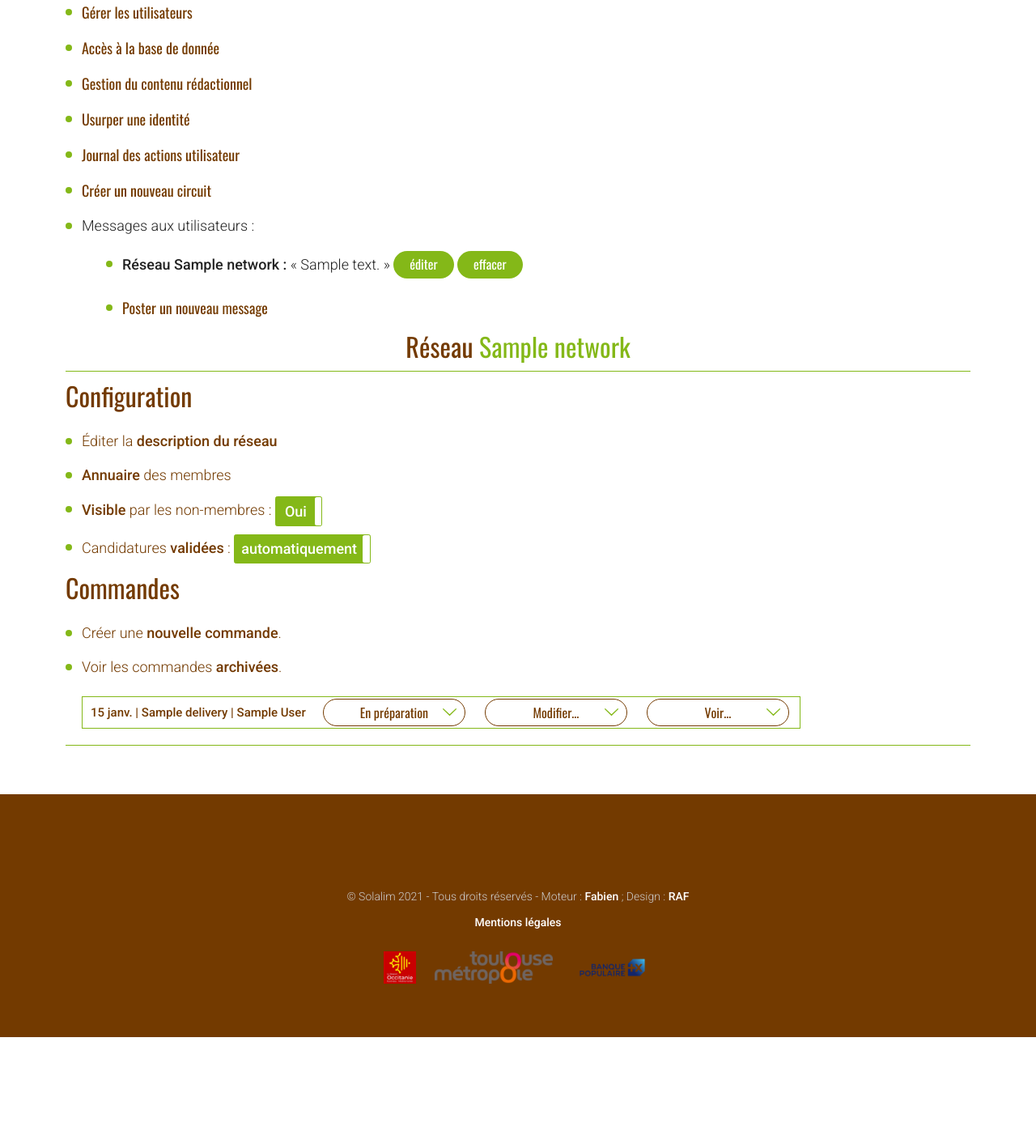
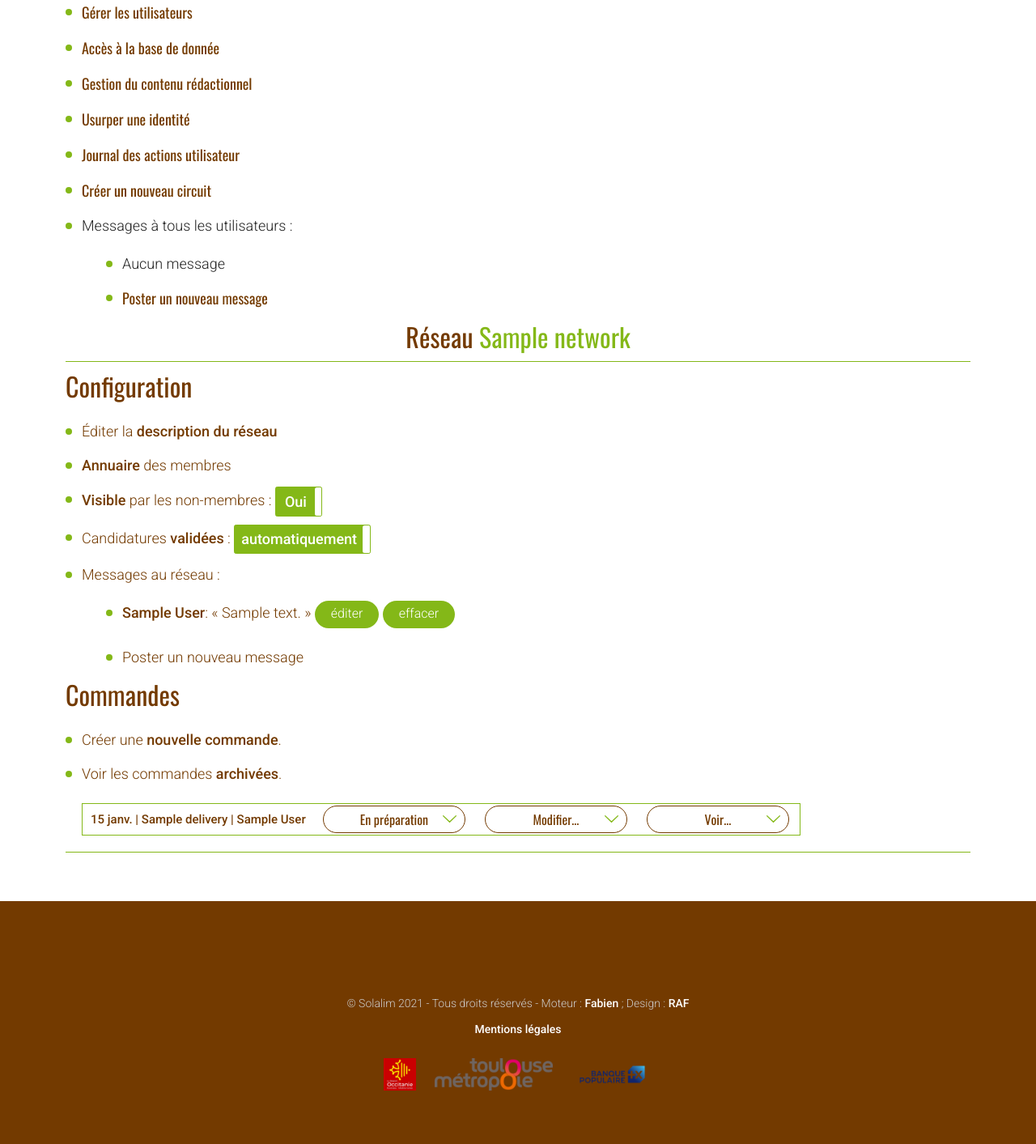
Before and after one commit to fab13n/caracole, a Django app: page /admin/reseaux.html in a window 1280 px wide. Shown: the part 351-1764 px from the top of the page at 81% size. Before the commit the page ends 1632 px from the top, so only its background shows below. Run offline with Django 3.2, Linux system fonts and the light colour scheme; a user stored in the database is signed in; tables that the repository leaves empty hold one stand-in row (values such as "Sample post"); parts of the project's set-up code (start-up, migrations or seed data) failed here and were passed over; some libraries are stand-ins or nearby versions.

Commit message:
Messages with title and limited length, without markup,

```diff
--- a/floreal/models.py
+++ b/floreal/models.py
@@ -491,7 +491,8 @@ class AdminMessage(models.Model):
     network = models.ForeignKey(
         Network, null=True, default=None, on_delete=models.CASCADE
     )
-    message = models.TextField()
+    title = models.CharField(max_length=80, default="Message")
+    message = models.CharField(max_length=280)
 
     def __str__(self):
         who = "Tout le monde" if self.network is None else "Réseau " + self.network.name
--- a/floreal/templates/admin_reseaux.html
+++ b/floreal/templates/admin_reseaux.html
@@ -247,14 +247,14 @@
             <li><a href="{% url 'view_journal' %}">Journal des actions utilisateur</a></li>
             <li> <a href="#" onclick="prompt_network_creation()">Créer un nouveau circuit</a> </li>
             {% endif %}
-            <li>Messages aux utilisateurs :
+            <li>Messages à tous les utilisateurs :
                 <ul>
                     {% for msg in messages %}
                     <li>
                         {% if msg.network %}
                         <strong>Réseau {{msg.network.name}} :</strong>
                         {% endif %}
-                        « {{msg.message|safe}} »
+                        <strong>{{msg.title}}</strong>: « {{msg.message}} »
                         <a class='button button-primary compact'
                             href="{% url 'edit_message' id=msg.id %}?next={% url 'admin' %}">éditer</a>
                             <a class='button button-primary compact'
@@ -263,7 +263,7 @@
                     {% empty %}
                     <li>Aucun message</li>
                     {% endfor %}
-                    <li><a href="{% url 'set_message' %}?next=admin">Poster un nouveau message</a></li>
+                    <li><a href="{% url 'set_message' destination='everyone'%}?next=admin">Poster un nouveau message</a></li>
                 </ul>
             </li>
         </ul>
@@ -325,6 +325,24 @@
             {% else %}{# too many candidatures #}
             <li><a href="{% url 'manage_candidacies' %}"><strong>{{nw.candidates|length}} candidatures</strong> à valider</a>.</li>
             {% endif %}{# few or many candidatures #}
+
+            {# TODO: should producers be allowed to handle messages directly? #}
+            <li>Messages au réseau :
+                <ul>
+                    {% for msg in nw.messages %}
+                    <li>
+                        <strong>{{msg.title}}</strong>: « {{msg.message}} »
+                        <a class='button button-primary compact'
+                            href="{% url 'edit_message' id=msg.id %}?next={% url 'admin' %}">éditer</a>
+                            <a class='button button-primary compact'
+                            href="{% url 'unset_message' id=msg.id %}?next={% url 'admin' %}">effacer</a>
+                    </li>
+                    {% empty %}
+                    <li>Aucun message</li>
+                    {% endfor %}
+                    <li><a href="{% url 'set_message' destination='nw-{{nw.id}}'%}?next=admin">Poster un nouveau message</a></li>
+                </ul>
+            </li>
         </ul>
         {% endif %}{# is_staff or is_network_staff or candidates #}
 
--- a/floreal/templates/set_message.html
+++ b/floreal/templates/set_message.html
@@ -2,7 +2,10 @@
 {% block custom %}
 <p>Message à destination de :
   <select name="destination">
-    {% for kv in options %}<option value="{{kv.1}}"{% if kv.1 == selected_option %}selected="selected"{% endif %}>{{kv.0}}</option>{% endfor %}
+    {% for kv in options %}<option value="{{kv.1}}" {% if kv.1 == selected_option %}selected="selected" {% endif %}>
+      {{kv.0}}</option>{% endfor %}
   </select>
+  <input id="message_title" type="text" name="message_title" maxlength="80" value="{{message_title|escape}}"
+    maxlength="{{title_maxlength}}" />
 </p>
 {% endblock %}
--- a/floreal/urls.py
+++ b/floreal/urls.py
@@ -80,8 +80,8 @@ urlpatterns = [
     # API calls
     path('dv-<id:delivery>/set-state/<state>', views.set_delivery_state, name='set_delivery_state'),
     re_path(r'^dv-(?P<delivery>[0-9]+)/set-name/(?P<name>.*)$', views.set_delivery_name, name='set_delivery_name'),
-    path('set-message/<id:id>', views.set_message, name='edit_message'),
-    path('set-message', views.set_message, name='set_message'),
+    path('edit-message/<id:id>', views.set_message, name='edit_message'),
+    path('new-message/<destination>', views.set_message, name='set_message'),
     path('unset-message/<id:id>', views.unset_message, name='unset_message'),
     path('nw-<id:network>/set-visibility/<val>', views.set_network_visibility, name='set_network_visibility'),
     path('nw-<id:network>/set-validation/<val>', views.set_network_validation, name='set_network_validation'),
--- a/floreal/views/__init__.py
+++ b/floreal/views/__init__.py
@@ -169,6 +169,7 @@ def admin(request):
             "is_network_staff": is_network_staff[nw.id],  # Otherwise producer
             "visible": nw.visible,
             "auto_validate": nw.auto_validate,
+            "messages": [msg for msg in messages if msg.network_id == nw.id]
         }
 
     for cd in candidacies:
@@ -195,7 +196,7 @@ def admin(request):
 
     context = {
         "user": request.user,
-        "messages": messages,
+        "messages": [msg for msg in messages if msg.network_id is None],
         "networks": jnetworks.values(),
         "Delivery": m.Delivery,
     }
@@ -662,17 +663,17 @@ def journal(request):
 
 
 def editor(
-    request, target=None, title="Éditer", template="editor.html", content=None, **kwargs
+    request, target=None, title="Éditer", template="editor.html", content=None, is_rich=True, **kwargs
 ):
     ctx = dict(
         title=title, target=target or request.path, content=content or "",
-        next=request.GET.get('next'), **kwargs
+        next=request.GET.get('next'), is_rich=is_rich, **kwargs
     )
     ctx.update(csrf(request))
     return render(request, template, ctx)
 
 
-def set_message(request, id=None):
+def set_message(request, destination=None, id=None):
     if id is not None:
         msg = m.AdminMessage.objects.get(pk=id)
         must_be_prod_or_staff(request, msg.network_id)
@@ -698,15 +699,16 @@ def set_message(request, id=None):
                 text = text[:-4]
         if msg is not None:
             msg.message = text
+            msg.title = P["message_title"]
             msg.network_id = network_id
             msg.save()
             m.JournalEntry.log(request.user, "Modified message msg-%i to %s", msg.id, f"nw-{network_id}" if network_id else "everyone")
         else:
-            msg = m.AdminMessage.objects.create(message=text, network_id=network_id)
+            msg = m.AdminMessage.objects.create(message=text, network_id=network_id, title=P["message_title"])
             m.JournalEntry.log(request.user, "Posted message msg-%i to %s", msg.id, f"nw-{network_id}" if network_id else "everyone")
         target = request.GET.get("next", "index")
         return redirect(target)
-    else:
+    else:  # request method == GET
         u = request.user
         if u.is_staff:
             options = [("Tout le monde", "everyone")] + [
@@ -719,20 +721,26 @@ def set_message(request, id=None):
                     networkmembership__user_id=u.id,
                     networkmembership__valid_until=None
                 )]
+
         if msg is None:
-            selected_option = options[0][0]
+            selected_option = destination or options[0][0]
         elif msg.network_id is None:
             selected_option = "everyone"
         else:
             selected_option = f"nw-{msg.network_id}"
+
         return editor(
             request,
             title="Message administrateur",
             template="set_message.html",
-            target=f"/set-message/{id}" if msg is not None else "/set-message",
+            target=f"/edit-message/{id}" if msg is not None else "/set-message",
             options=options,
+            message_title = msg.title if msg else m.AdminMessage.title.field.default,
+            title_maxlength=m.AdminMessage.title.field.max_length,
+            maxlength=m.AdminMessage.message.field.max_length,
             content=msg.message if msg is not None else "",
-            selected_option=selected_option
+            selected_option=selected_option,
+            is_rich=False
         )
 
 
```
Also changed, not shown: floreal/templates/editor.html (+5 -3 lines), floreal/migrations/0005_constrain_admin_messages.py (added).
